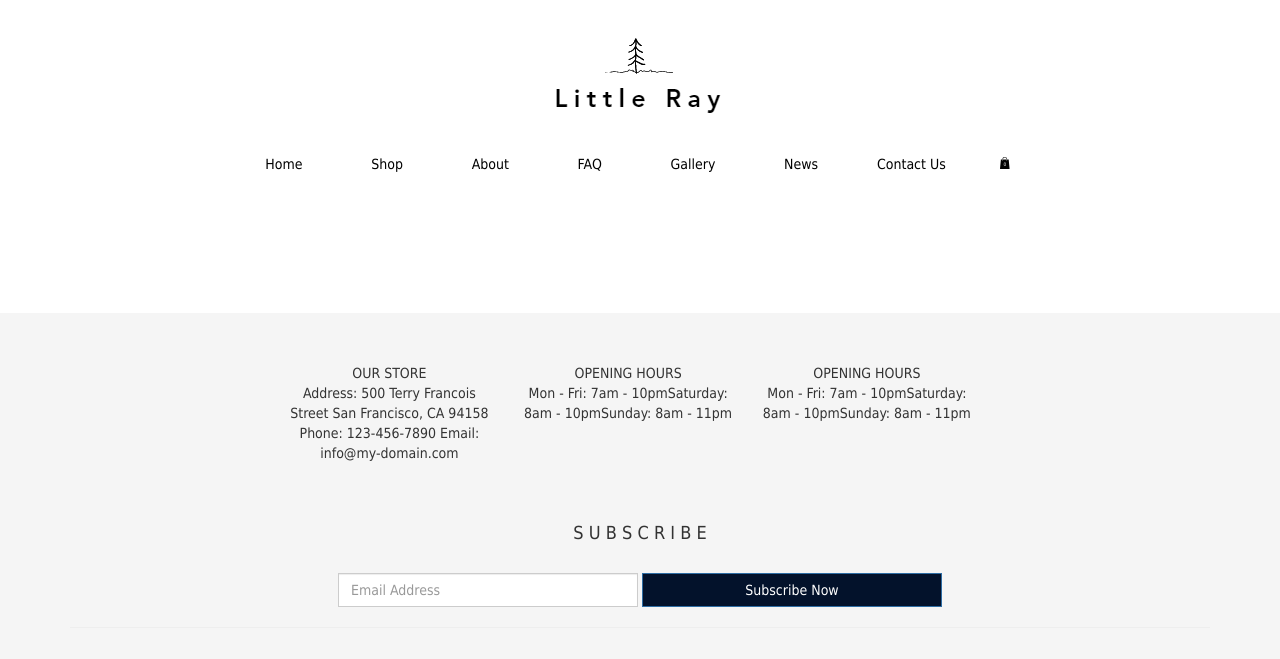
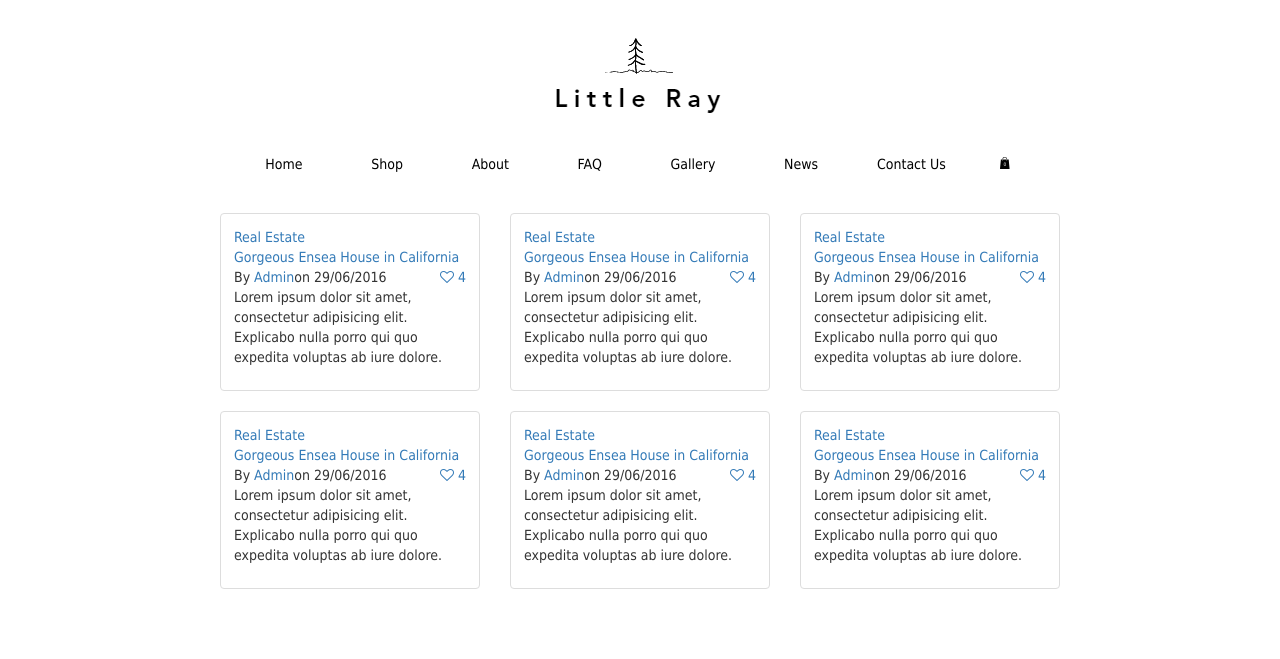
Before and after one commit to Biggo6/biggo6.github.io, a plain HTML site: page gallery.html in a window 1280 px wide. Shown: the top 659 px of the page. Drawn offline with nearby package versions, Linux system fonts and the light colour scheme.

Commit message:
modified files

```diff
--- a/gallery.html
+++ b/gallery.html
@@ -74,6 +74,105 @@
 
             </nav>
 
+
+	             <div class="row">
+	    <div class="col-lg-4 col-md-4 col-sm-6">
+           <div class="thumbnail img-thumb-bg">
+               <div class="overlay"></div>
+               <div class="caption">
+                   <div class="tag"><a href="#">Real Estate</a></div>
+                   <div class="title"><a href="#">Gorgeous Ensea House in California</a></div>
+                   <div class="clearfix">
+                       <span class="meta-data">By <a href="">Admin</a>on 29/06/2016</span>
+                       <span class="meta-data pull-right"><a href=""><i class="fa fa-heart-o"></i> 4</a></span>
+                   </div>
+                   <div class="content">
+                       <p>Lorem ipsum dolor sit amet, consectetur adipisicing elit. Explicabo nulla porro qui quo expedita voluptas ab iure dolore.</p>
+                   </div>
+               </div>
+           </div>
+        </div>
+        <div class="col-lg-4 col-md-4 col-sm-6">
+           <div class="thumbnail img-thumb-bg">
+               <div class="overlay"></div>
+               <div class="caption">
+                   <div class="tag"><a href="#">Real Estate</a></div>
+                   <div class="title"><a href="#">Gorgeous Ensea House in California</a></div>
+                   <div class="clearfix">
+                       <span class="meta-data">By <a href="">Admin</a>on 29/06/2016</span>
+                       <span class="meta-data pull-right"><a href=""><i class="fa fa-heart-o"></i> 4</a></span>
+                   </div>
+                   <div class="content">
+                       <p>Lorem ipsum dolor sit amet, consectetur adipisicing elit. Explicabo nulla porro qui quo expedita voluptas ab iure dolore.</p>
+                   </div>
+               </div>
+           </div>
+        </div>
+        <div class="col-lg-4 col-md-4 col-sm-6">
+           <div class="thumbnail img-thumb-bg">
+               <div class="overlay"></div>
+               <div class="caption">
+                   <div class="tag"><a href="#">Real Estate</a></div>
+                   <div class="title"><a href="#">Gorgeous Ensea House in California</a></div>
+                   <div class="clearfix">
+                       <span class="meta-data">By <a href="">Admin</a>on 29/06/2016</span>
+                       <span class="meta-data pull-right"><a href=""><i class="fa fa-heart-o"></i> 4</a></span>
+                   </div>
+                   <div class="content">
+                       <p>Lorem ipsum dolor sit amet, consectetur adipisicing elit. Explicabo nulla porro qui quo expedita voluptas ab iure dolore.</p>
+                   </div>
+               </div>
+           </div>
+        </div>
+		<div class="col-lg-4 col-md-4 col-sm-6">
+           <div class="thumbnail img-thumb-bg">
+               <div class="overlay"></div>
+               <div class="caption">
+                   <div class="tag"><a href="#">Real Estate</a></div>
+                   <div class="title"><a href="#">Gorgeous Ensea House in California</a></div>
+                   <div class="clearfix">
+                       <span class="meta-data">By <a href="">Admin</a>on 29/06/2016</span>
+                       <span class="meta-data pull-right"><a href=""><i class="fa fa-heart-o"></i> 4</a></span>
+                   </div>
+                   <div class="content">
+                       <p>Lorem ipsum dolor sit amet, consectetur adipisicing elit. Explicabo nulla porro qui quo expedita voluptas ab iure dolore.</p>
+                   </div>
+               </div>
+           </div>
+        </div>
+        <div class="col-lg-4 col-md-4 col-sm-6">
+           <div class="thumbnail img-thumb-bg">
+               <div class="overlay"></div>
+               <div class="caption">
+                   <div class="tag"><a href="#">Real Estate</a></div>
+                   <div class="title"><a href="#">Gorgeous Ensea House in California</a></div>
+                   <div class="clearfix">
+                       <span class="meta-data">By <a href="">Admin</a>on 29/06/2016</span>
+                       <span class="meta-data pull-right"><a href=""><i class="fa fa-heart-o"></i> 4</a></span>
+                   </div>
+                   <div class="content">
+                       <p>Lorem ipsum dolor sit amet, consectetur adipisicing elit. Explicabo nulla porro qui quo expedita voluptas ab iure dolore.</p>
+                   </div>
+               </div>
+           </div>
+        </div>
+        <div class="col-lg-4 col-md-4 col-sm-6">
+           <div class="thumbnail img-thumb-bg">
+               <div class="overlay"></div>
+               <div class="caption">
+                   <div class="tag"><a href="#">Real Estate</a></div>
+                   <div class="title"><a href="#">Gorgeous Ensea House in California</a></div>
+                   <div class="clearfix">
+                       <span class="meta-data">By <a href="">Admin</a>on 29/06/2016</span>
+                       <span class="meta-data pull-right"><a href=""><i class="fa fa-heart-o"></i> 4</a></span>
+                   </div>
+                   <div class="content">
+                       <p>Lorem ipsum dolor sit amet, consectetur adipisicing elit. Explicabo nulla porro qui quo expedita voluptas ab iure dolore.</p>
+                   </div>
+               </div>
+           </div>
+        </div>
+	</div>
 
 
 
```
Also changed, not shown: faq.html (+1 -1 lines), news.html (+14 -0 lines).
